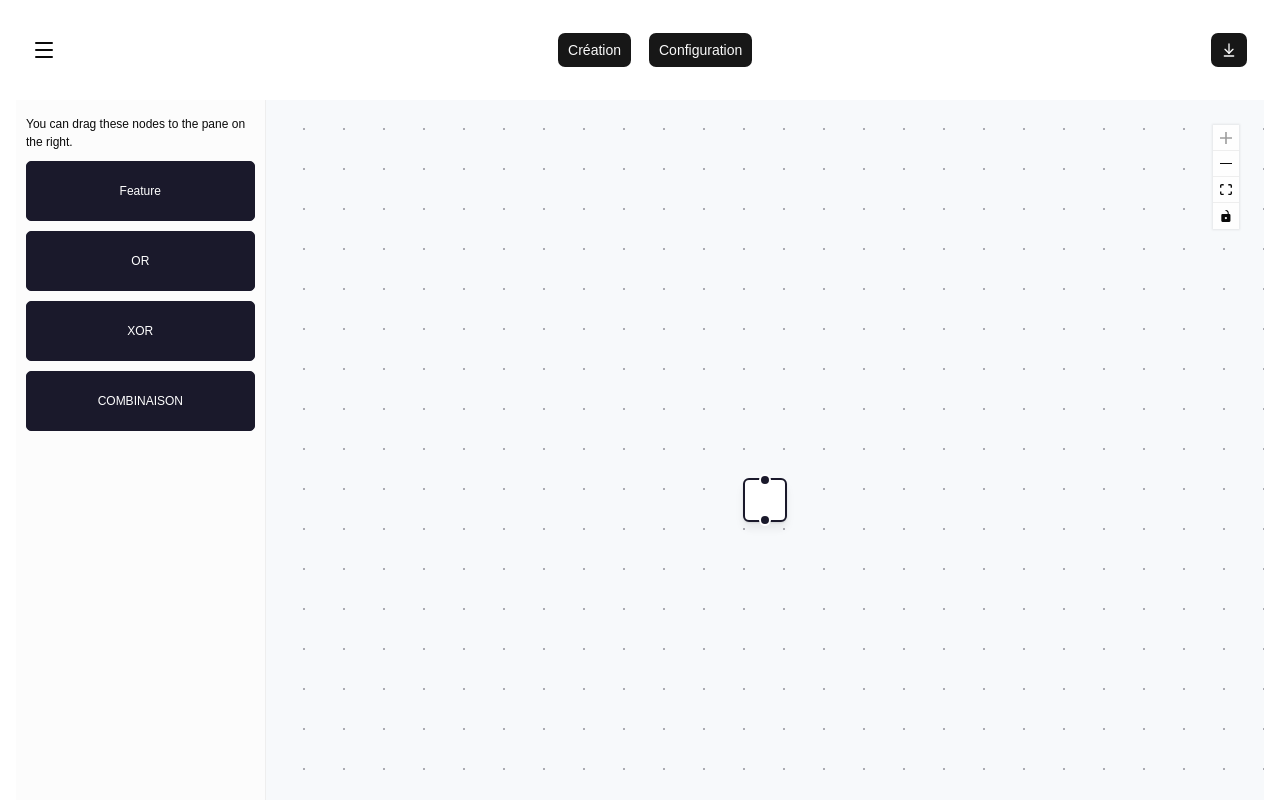
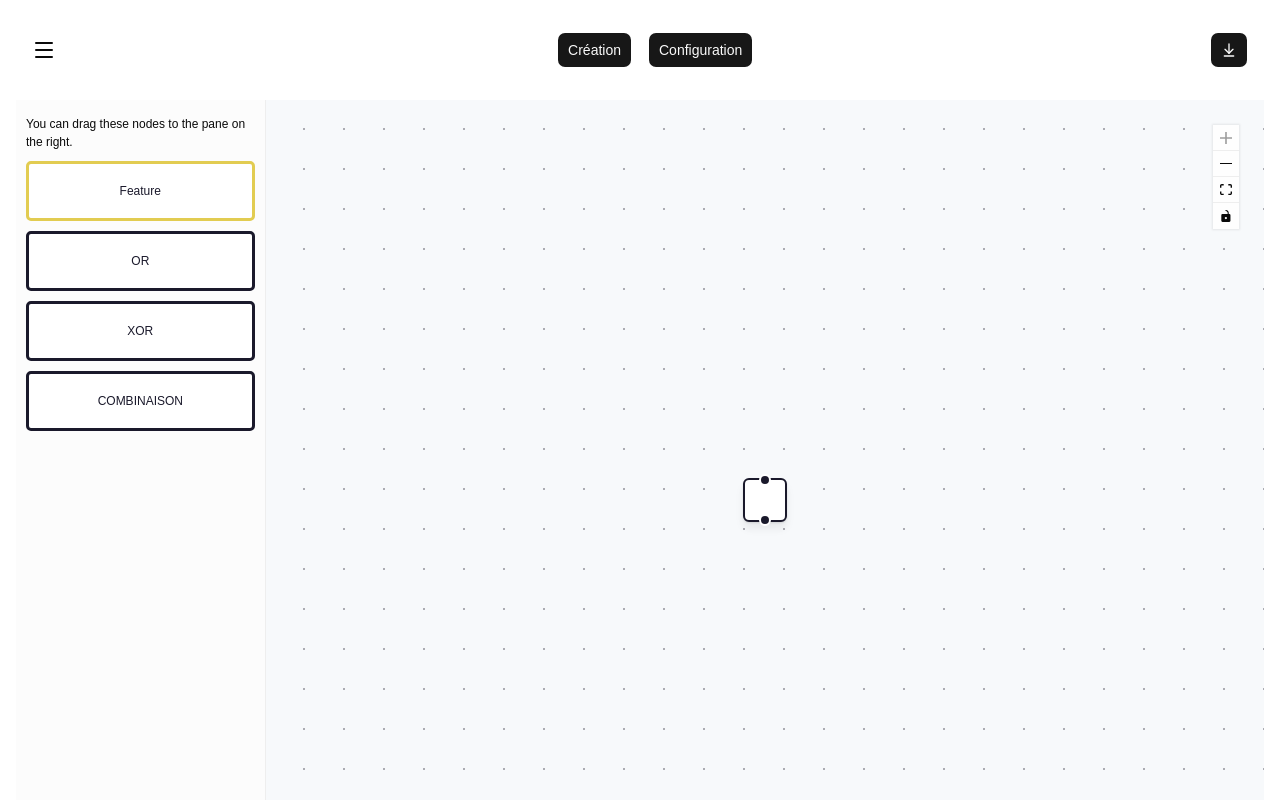
Before and after one commit to ayluc/projet-feature-model, a React app in the folder frontend/: page / in a window 1280 px wide. Built offline with nearby package versions, Linux system fonts and the light colour scheme; the HTML template or start-up script is replaced by a standard one.

Commit message:
Ajout menu contextuel quand clic sur noeud

```diff
--- a/frontend/src/App.css
+++ b/frontend/src/App.css
@@ -221,6 +221,94 @@ body {
   }
 }
 
-.node-operator {
+.dndflow .dndnode {
+
+height: 60px;
+
+padding: 4px;
+
+border: 3px solid #1a192b;
+
+background-color: #fff;
+
+color: #1a192b;
+
+border-radius: 5px;
+
+margin-bottom: 10px;
+
+display: flex;
+
+justify-content: center;
+
+align-items: center;
+
+cursor: grab;
 
 }
+
+
+
+.dndflow .dndnode.feature {
+
+height: 60px;
+
+padding: 4px;
+
+border: 3px solid #e2cc51;
+
+background-color: #fff;
+
+color: #1a192b;
+
+border-radius: 5px;
+
+margin-bottom: 10px;
+
+display: flex;
+
+justify-content: center;
+
+align-items: center;
+
+cursor: grab;
+
+}
+
+.context-menu {
+
+background: white;
+
+border-style: solid;
+
+box-shadow: 10px 19px 20px rgba(0, 0, 0, 10%);
+
+position: absolute;
+
+z-index: 10;
+
+}
+
+
+
+.context-menu button {
+
+border: none;
+
+display: block;
+
+padding: 0.5em;
+
+text-align: left;
+
+width: 100%;
+
+}
+
+
+
+.context-menu button:hover {
+
+background: white;
+
+}
--- a/frontend/src/App.jsx
+++ b/frontend/src/App.jsx
@@ -1,5 +1,5 @@
 import Toolbar from "@/components/ui/Toolbar";
-import React, { useRef, useCallback } from 'react';
+import React, { useRef, useCallback, useState } from 'react';
 import {
   ReactFlow,
   ReactFlowProvider,
@@ -17,9 +17,11 @@ import Sidebar from '@/components/ui/SidebarReact';
 import { DnDProvider, useDnD } from '@/components/ui/DnDContext';
 
 import { NodeFeature } from "./components/ui/NodeFeature";
-import {NodeXOR} from "@/components/ui/NodeXOR";
-import {NodeOR} from "@/components/ui/NodeOR";
-import {NodeCombinaison} from "@/components/ui/NodeCombinaison";
+import { NodeXOR } from "@/components/ui/NodeXOR";
+import { NodeOR } from "@/components/ui/NodeOR";
+import { NodeCombinaison } from "@/components/ui/NodeCombinaison";
+
+import ContextMenu from '@/components/ui/ContextMenu';
 
 const nodeTypes = {
   feature: NodeFeature,
@@ -44,8 +46,10 @@ const DnDFlow = () => {
   const reactFlowWrapper = useRef(null);
   const [nodes, setNodes, onNodesChange] = useNodesState(initialNodes);
   const [edges, setEdges, onEdgesChange] = useEdgesState([]);
+  const [menu, setMenu] = useState(null);
   const { screenToFlowPosition } = useReactFlow();
   const [type] = useDnD();
+  const ref = useRef(null);
 
   const onConnect = useCallback((params) => setEdges((eds) => addEdge(params, eds)), []);
 
@@ -53,6 +57,29 @@ const DnDFlow = () => {
     event.preventDefault();
     event.dataTransfer.dropEffect = 'move';
   }, []);
+
+  const OFFSET = 10; // pixels d'écart
+
+  const onNodeContextMenu = useCallback(
+    (event, node) => {
+      event.preventDefault();
+
+      const pane = ref.current.getBoundingClientRect();
+      const x = event.clientX - pane.left + OFFSET;
+      const y = event.clientY - pane.top + OFFSET;
+
+      setMenu({
+        id: node.id,
+        top: y < pane.height - 200 ? y : undefined,
+        left: x < pane.width - 200 ? x : undefined,
+        right: x >= pane.width - 200 ? pane.width - x : undefined,
+        bottom: y >= pane.height - 200 ? pane.height - y : undefined,
+      });
+    },
+    [setMenu],
+  );
+  // Close the context menu if it's open whenever the window is clicked.
+  const onPaneClick = useCallback(() => setMenu(null), [setMenu]);
 
   const onDrop = useCallback(
     (event) => {
@@ -98,6 +125,7 @@ const DnDFlow = () => {
           <Sidebar />
           <div className="reactflow-wrapper" ref={reactFlowWrapper}>
             <ReactFlow
+              ref={ref}
               nodes={nodes}
               edges={edges}
               nodeTypes={nodeTypes}
@@ -107,10 +135,13 @@ const DnDFlow = () => {
               onDrop={onDrop}
               onDragStart={onDragStart}
               onDragOver={onDragOver}
+              onPaneClick={onPaneClick}
+              onNodeContextMenu={onNodeContextMenu}
               fitView
             >
               <Controls position="top-right" />
               <Background />
+              {menu && <ContextMenu onClick={onPaneClick} {...menu} />}
             </ReactFlow>
           </div>
 
--- /dev/null
+++ b/frontend/src/components/ui/ContextMenu.jsx
@@ -0,0 +1,47 @@
+import React, { useCallback } from 'react';
+import { useReactFlow } from '@xyflow/react';
+
+export default function ContextMenu({
+  id,
+  top,
+  left,
+  right,
+  bottom,
+  ...props
+}) {
+  const { getNode, setNodes, addNodes, setEdges } = useReactFlow();
+  const duplicateNode = useCallback(() => {
+    const node = getNode(id);
+    const position = {
+      x: node.position.x + 50,
+      y: node.position.y + 50,
+    };
+
+    addNodes({
+      ...node,
+      selected: false,
+      dragging: false,
+      id: `${node.id}-copy`,
+      position,
+    });
+  }, [id, getNode, addNodes]);
+
+  const deleteNode = useCallback(() => {
+    setNodes((nodes) => nodes.filter((node) => node.id !== id));
+    setEdges((edges) => edges.filter((edge) => edge.source !== id));
+  }, [id, setNodes, setEdges]);
+
+  return (
+    <div
+      style={{ top, left, right, bottom }}
+      className="context-menu"
+      {...props}
+    >
+      <p style={{ margin: '0.5em' }}>
+        <small>node: {id}</small>
+      </p>
+      <button onClick={duplicateNode}>duplicate</button>
+      <button onClick={deleteNode}>delete</button>
+    </div>
+  );
+}
--- a/frontend/src/components/ui/SidebarReact.jsx
+++ b/frontend/src/components/ui/SidebarReact.jsx
@@ -12,7 +12,7 @@ export default () => {
   return (
     <aside>
       <div className="description">You can drag these nodes to the pane on the right.</div>
-      <div className="dndnode" onDragStart={(event) => onDragStart(event, 'feature')} draggable>
+      <div className="dndnode feature" onDragStart={(event) => onDragStart(event, 'feature')} draggable>
         Feature
       </div>
       <div className="dndnode" onDragStart={(event) => onDragStart(event, 'or')} draggable>
```
